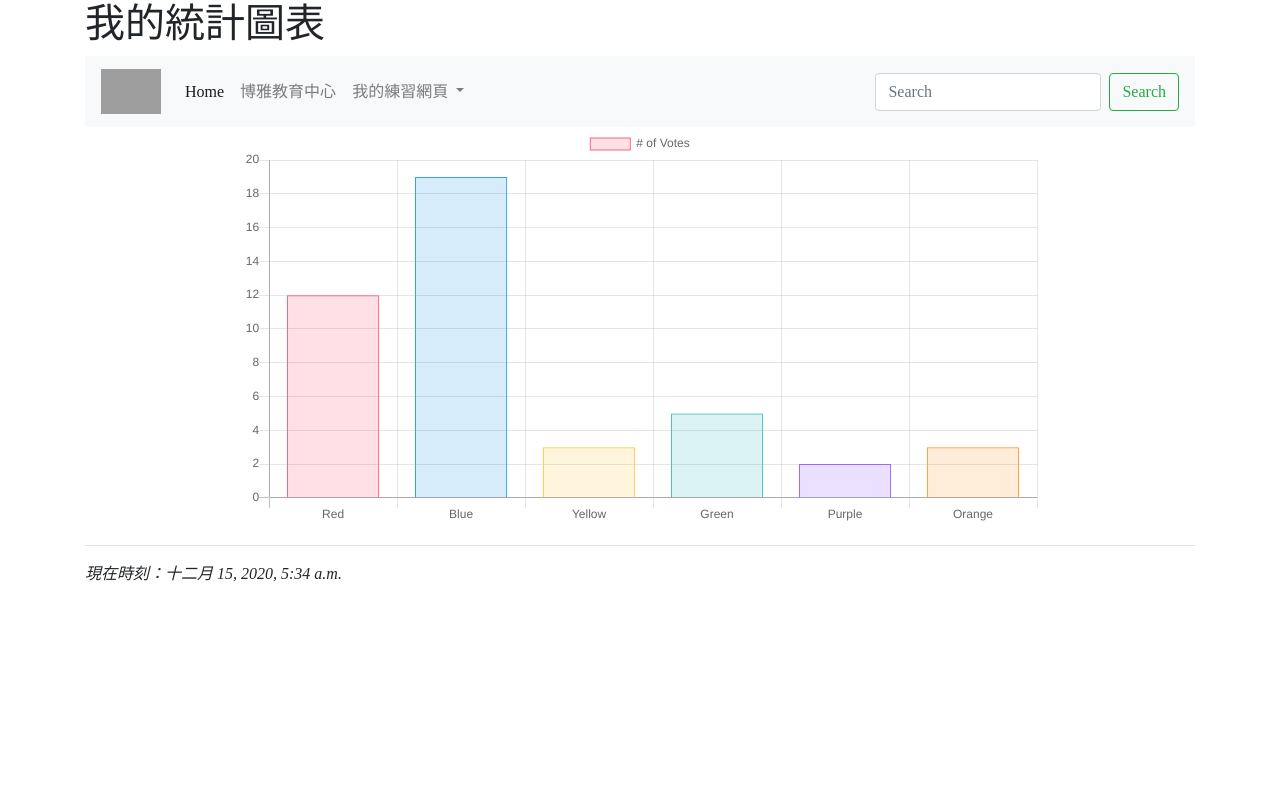
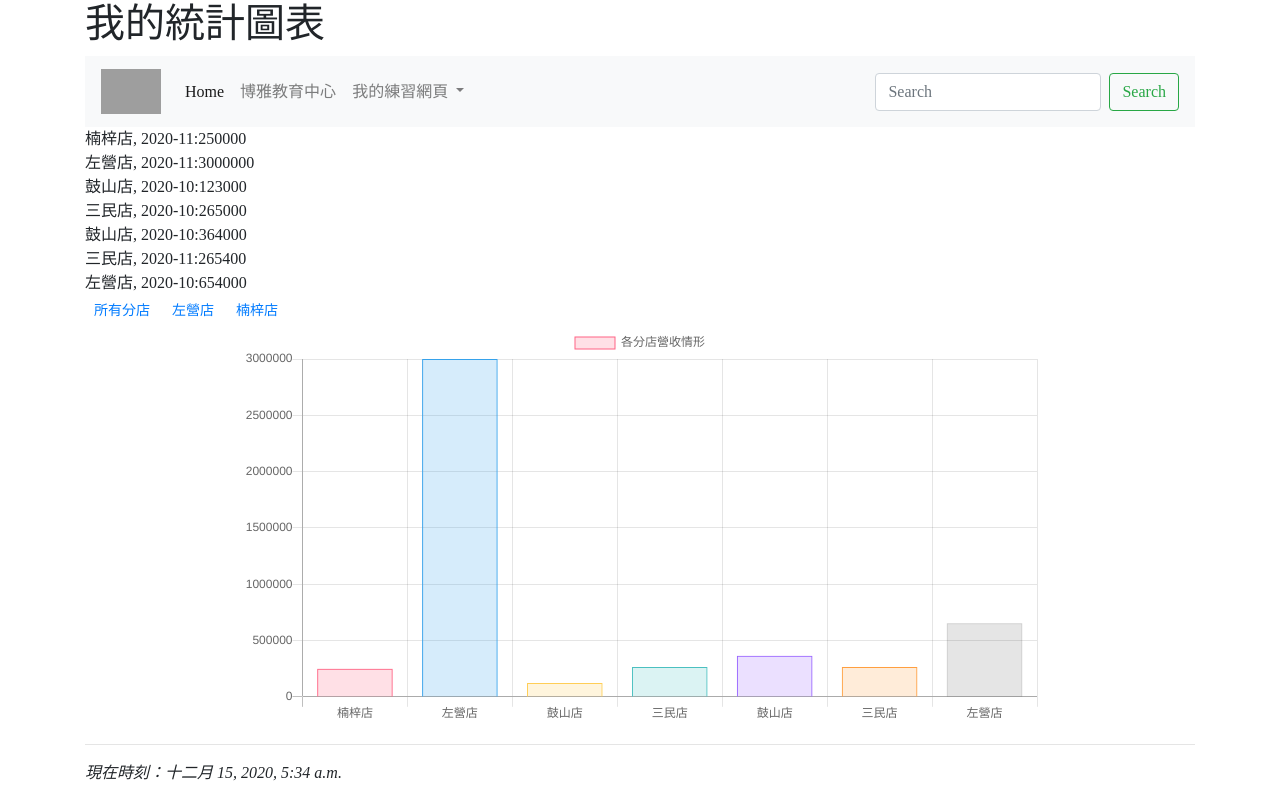
Before and after one commit to skynettw/mblog-1201, a Django app: page /mychart/ in a window 1280 px wide. Run offline with Django 3.2, Linux system fonts and the light colour scheme; data comes from the database, SQL or seed files in the repository; both versions use the stored data as it was after the commit; grey boxes are pictures that could not be loaded.

Commit message:
show the charts

```diff
--- a/mainsite/views.py
+++ b/mainsite/views.py
@@ -3,7 +3,7 @@
 from mainsite.models import Post
 import random
 from datetime import datetime
-from mainsite.models import AccessInfo
+from mainsite.models import AccessInfo, Branch, StoreIncome
 
 def homepage(request):
     rec = AccessInfo()
@@ -13,8 +13,12 @@
     now = datetime.now()
     return render(request, "index.html", locals())
 
-def mychart(request):
+def mychart(request, bid=0):
     now = datetime.now()
+    if bid==0:
+        data = StoreIncome.objects.all()
+    else:
+        data = StoreIncome.objects.filter(branch=bid)
     return render(request, "mychart.html", locals())
 
 def showpost(request, slug):
--- a/mblog/urls.py
+++ b/mblog/urls.py
@@ -8,5 +8,6 @@
     path('admin/', admin.site.urls),
     path('lotto/', lotto),
     path('mychart/', mychart),
+    path('mychart/<int:bid>/', mychart),
     path('', homepage),
 ]
--- a/templates/mychart.html
+++ b/templates/mychart.html
@@ -6,6 +6,19 @@
     <h1>我的統計圖表</h1>
 {% endblock %}
 {% block content %}
+{% for item in data %}
+   {{ item.branch }}, {{item.income_year}}-{{item.income_month}}:{{ item.income }}<br>
+{% endfor %}
+    <button class="btn btn-sm">
+        <a href="/mychart/0/">所有分店</a>
+    </button>
+    <button class="btn btn-sm">
+        <a href="/mychart/1/">左營店</a>
+    </button>
+    <button class="btn btn-sm">
+        <a href="/mychart/2/">楠梓店</a>
+    </button>
+
 <center>
 <table width=800>
   <tr><td>
@@ -18,10 +31,19 @@
 var myChart = new Chart(ctx, {
     type: 'bar',
     data: {
-        labels: ['Red', 'Blue', 'Yellow', 'Green', 'Purple', 'Orange'],
+        labels: [
+{% for item in data %}
+    '{{item.branch}}',
+{% endfor %}
+        ],
         datasets: [{
-            label: '# of Votes',
-            data: [12, 19, 3, 5, 2, 3],
+            label: '各分店營收情形',
+            data: [
+{% for item in data %}
+    '{{item.income}}',
+{% endfor %}
+
+            ],
             backgroundColor: [
                 'rgba(255, 99, 132, 0.2)',
                 'rgba(54, 162, 235, 0.2)',
```
Also changed, not shown: db.sqlite3.
